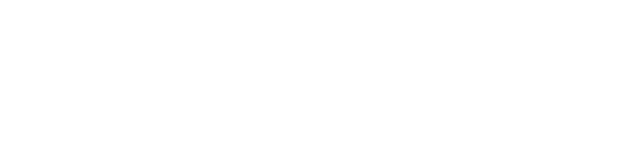
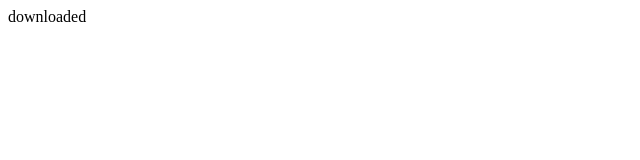
Before and after one commit to bcariani/git-collaboration, a plain HTML site: page index.html in a window 1280 px wide. Shown: the whole page, without its empty margins (0-640 px from the left). Drawn offline with Linux system fonts and the light colour scheme.

Commit message:
added main text

```diff
--- a/index.html
+++ b/index.html
@@ -6,6 +6,7 @@
     <title>Document</title>
 </head>
 <body>
+    <p>downloaded</p>
 
 </body>
 </html>
```
